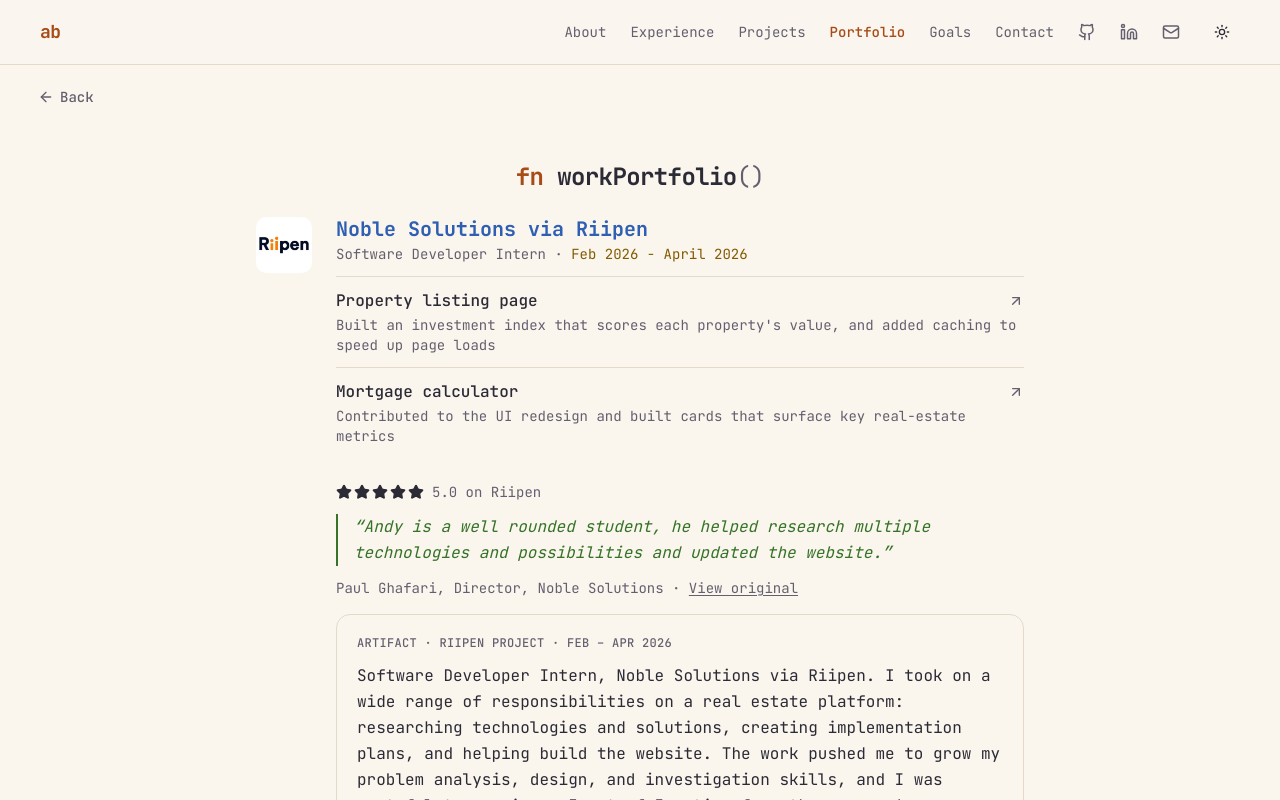
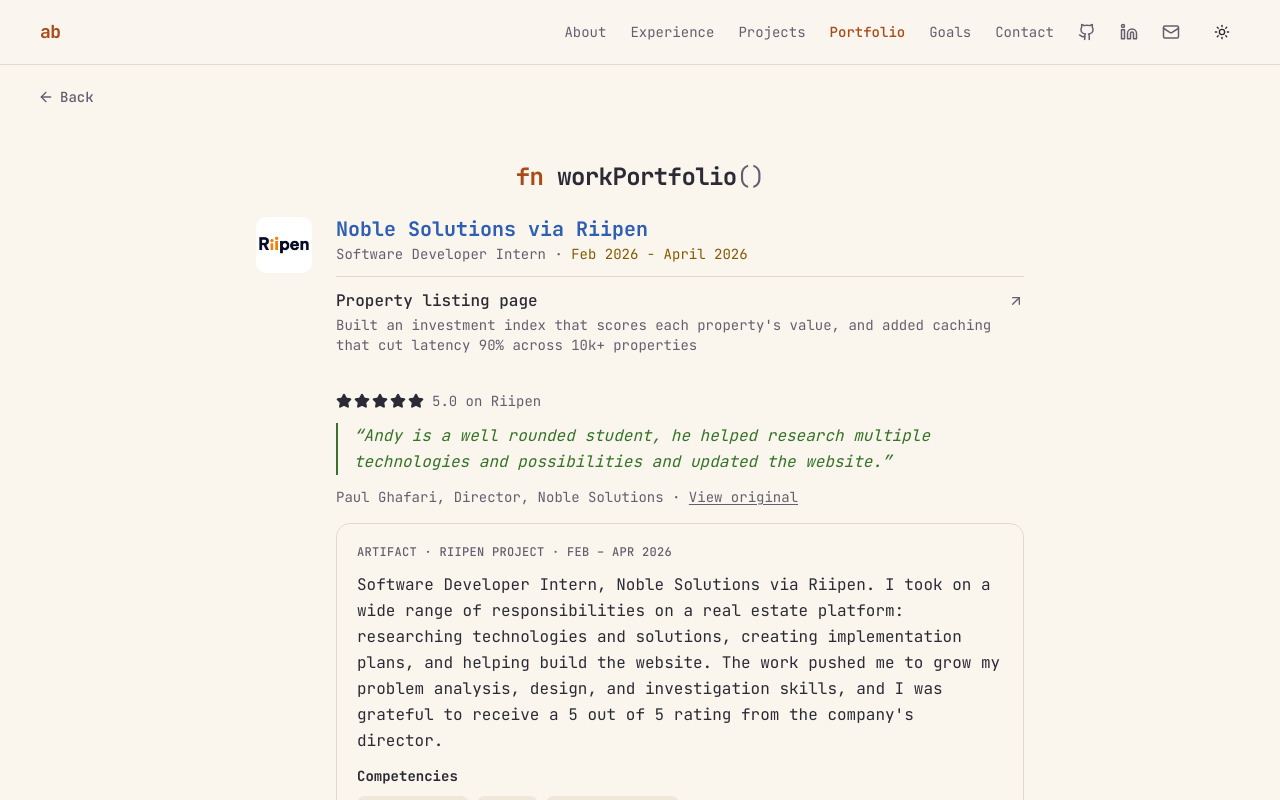
Before and after one commit to AndyyBanh/portfolio, a Next.js app: page /portfolio in a window 1280 px wide. Shown: the top 800 px of the page. Built offline with nearby package versions, Linux system fonts and the light colour scheme.

Commit message:
content update

```diff
--- a/app/components/ProjectSections.tsx
+++ b/app/components/ProjectSections.tsx
@@ -8,7 +8,7 @@ const ProjectSections = () => (
   <div className='w-full max-w-4xl mx-auto'>
     <div className='mb-8 flex flex-col items-center gap-2 text-center'>
       <CodeHeading title='Projects' className='text-3xl' />
-      <CodeComment>Click a project to see what it does, how it&apos;s built, and why.</CodeComment>
+      <CodeComment>All solo projects. Click a project to see what it does, how it&apos;s built, and why.</CodeComment>
     </div>
 
     <HoverFocusGroup asChild>
--- a/app/data/experience.ts
+++ b/app/data/experience.ts
@@ -22,7 +22,7 @@ export const experiences: ExperienceItem[] = [
     location: "Remote",
     highlights: [
       "Supported the decommissioning of a legacy database by removing dependencies on its APIs from .NET services",
-      "Improved unit test coverage from *8.5% to 83%* for core authentication service by identifying coverage gaps",
+      "Raised unit test coverage to *83%* for a core authentication service by identifying coverage gaps",
     ],
   },
   {
--- a/app/data/portfolio.ts
+++ b/app/data/portfolio.ts
@@ -12,12 +12,7 @@ export const portfolio: PortfolioEntry[] = [
       {
         title: "Property listing page",
         href: "https://hausq.ca/listing/C14142050/36-macpherson-avenue-toronto-c02",
-        note: "Built an investment index that scores each property's value, and added caching to speed up page loads",
-      },
-      {
-        title: "Mortgage calculator",
-        href: "https://hausq.ca/mortgage-calculator",
-        note: "Contributed to the UI redesign and built cards that surface key real-estate metrics",
+        note: "Built an investment index that scores each property's value, and added caching that cut latency 90% across 10k+ properties",
       },
     ],
     feedback: {
```
